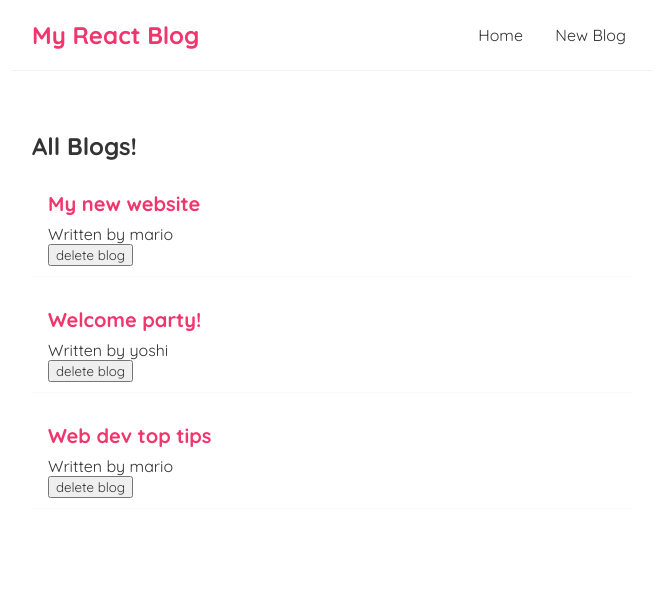
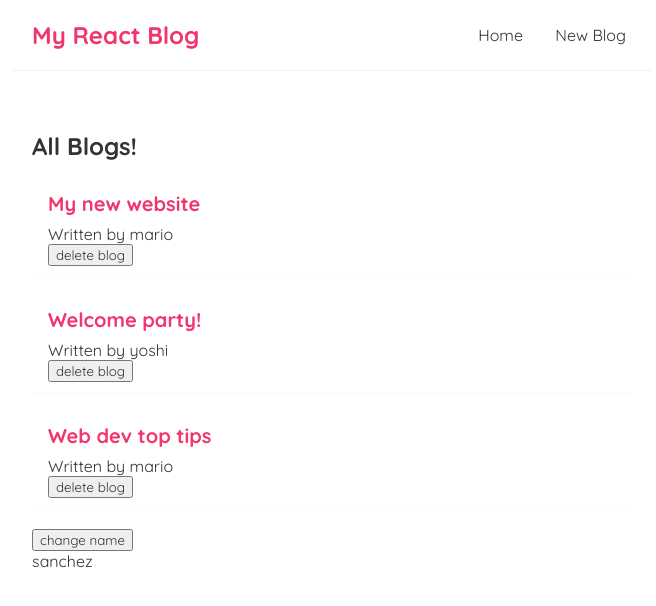
Before and after one commit to 2sammy/React_tutorial, a React (Create React App) app in the folder dojo-blog/: page / in a window 1280 px wide. Shown: the top 606 px of the page, without its empty margins (308-964 px from the left). Built offline with nearby package versions, Linux system fonts and the light colour scheme.

Commit message:
use of hooks: useEffect

```diff
--- a/dojo-blog/src/Home.js
+++ b/dojo-blog/src/Home.js
@@ -1,4 +1,4 @@
-import {useState} from "react";
+import {useEffect, useState} from "react";
 import BlogList from "./BlogList";
 
 const Home = () => {
@@ -7,18 +7,26 @@
         { title: 'My new website', body: 'lorem ipsum...', author: 'mario', id: 1 },
         { title: 'Welcome party!', body: 'lorem ipsum...', author: 'yoshi', id: 2 },
         { title: 'Web dev top tips', body: 'lorem ipsum...', author: 'mario', id: 3 }
-      ])
+      ]);
+      const [name, setName] = useState('sanchez')
 
       const handleDelete = (id) => {
         const newBlogs = blogs.filter(blog => blog.id !== id )
         setBlogs(newBlogs)
 
       }
+      useEffect(() => {
+        console.log('use effect ran');
+        console.log(name)
+
+      }, [name])
 
 
   return (
     <div className="home">
       <BlogList  blogs= {blogs} title = "All Blogs!" handleDelete= {handleDelete} />
+      <button onClick={() => SVGAnimateTransformElement('manaoah')}>change name</button>
+      <p>{ name }</p>
     </div>
   );
 }
```
